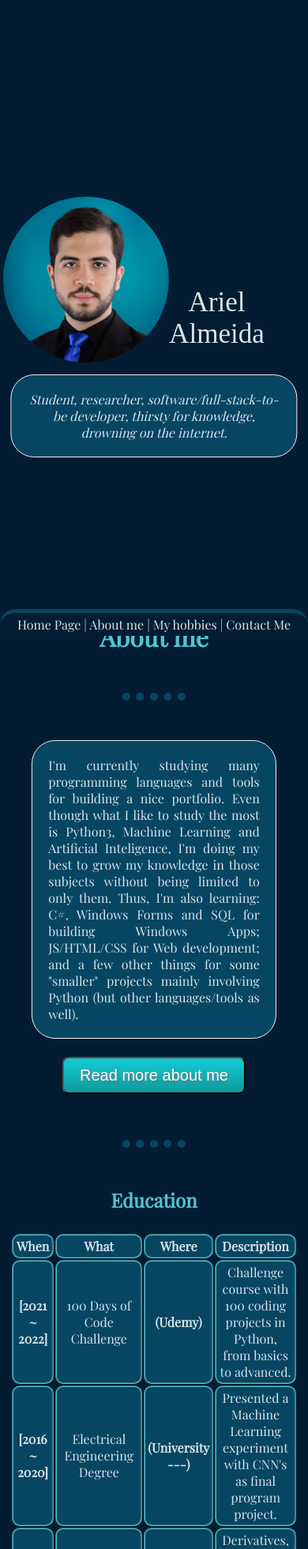
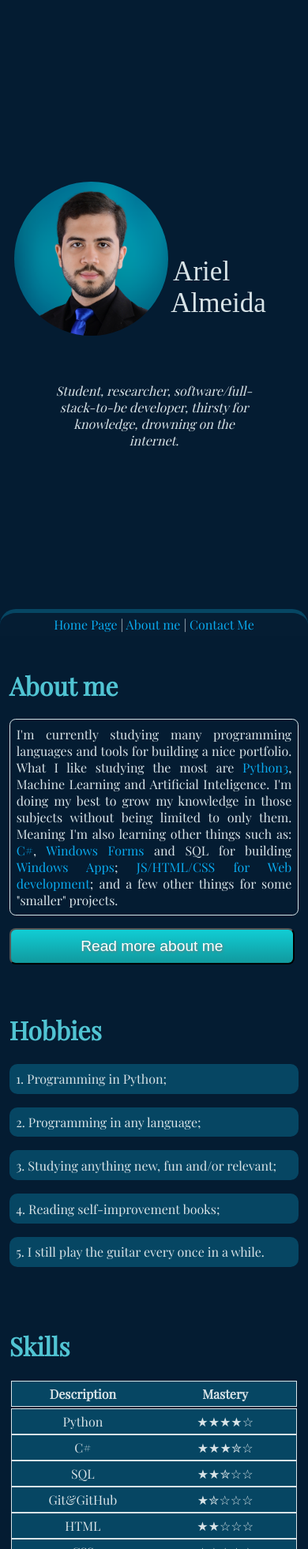
Before and after one commit to ArielMAJ/Web_Development_Bootcamp, a plain HTML site: page CV/index.html in a window 390 px wide. Shown: the part 39-2000 px from the top of the page at 79% size. Drawn offline with nearby package versions, Linux system fonts and the light colour scheme; a web font is replaced by a local one.

Commit message:
Changed the first elements from the main page from a 'simpler' div boxes layout to grid layout; Changes to background and borders of paragraph elements; Many changes to tables CSS, tables ordering and behavior; Made the middle section 'more responsive': some elements now stack vertically in phones and horizontally in computers; Tried to improve the website's design as a whole; Added a GIF to the contact me section; Made the same 'stacking responsiveness' to the moreaboutme.html page together with resizing of text and images.

```diff
--- a/CV/CSS/stylesAboutMe.css
+++ b/CV/CSS/stylesAboutMe.css
@@ -146,7 +146,7 @@ p {
   /*justify-items: center;*/
   padding: 1vw;
   text-align: justify;
-  margin: 2% 8%;
+  margin: 2%;
   border-radius: 8vw;
   background-color: #B8E4EC;
   /*min-height: 20vw;*/
@@ -241,11 +241,51 @@ p {
 }
 /*
 
-@media only screen and (min-width : 1000px) {
+
+/* Container for flexboxes */
+.row {
+  box-sizing: border-box;
+  display: flex;
+  flex-wrap: wrap;
+}
+
+/* Create four equal columns */
+.column {
+  box-sizing: border-box;
+  flex: 50%;
+  padding: 0;
+  align-self: center;
+  margin: 0;
+}
+
+/* On screens that are 992px wide or less, go from four columns to two columns */
+
+
+/* On screens that are 600px wide or less, make the columns stack on top of each other instead of next to each other */
+@media screen and (max-width: 850px) {
+  .row {
+    flex-direction: column;
+  }
+}
+
+@media only screen and (min-width : 850px) {
   .top, .middle, .bottom {
     font-size: 21px;
   }
   .cursiveWF{
     font-size: 40px;
   }
-}*/
+  p{
+    font-size: 1.6vw;
+  }
+  .aboutMeImages{
+    width: 12vw;
+    height: 12vw;
+  }
+  .bigger-img{
+    width: 15vw;
+    height: 15vw;
+  }
+
+
+}
--- a/CV/CSS/stylesMain.css
+++ b/CV/CSS/stylesMain.css
@@ -13,7 +13,7 @@ body::-webkit-scrollbar {
 }
 
 a{
-  color: #D8E3E7;
+  color: #0AAAEE;
   text-decoration: none;
 }
 a:hover{
@@ -22,37 +22,55 @@ a:hover{
 }
 
 h1 {
-  text-align: center;
   color: #51C4D3;
   font-size: 32px;
   margin-block-start: 21px;
 }
 
 h2 {
-  text-align: center;
+  /*text-align: center;*/
   color: #51C4D3;
 }
 
 ol {
-  width: min(400px, 65%);
+  /*max-width: 400px;*/
   text-align: justify;
-  padding: 30px;
+  padding: 0;
+  /*padding: 30px;*/
+  margin: 0;
+  list-style-position: inside;
 }
 
 li{
   background-color: #064663;
   text-align: justify;
-  border-style: groove;
-  border-width: 1px;
+  /*border-style: groove;*/
+  /*border-width: 1px;*/
   border-radius: 10px;
-  padding: 10px;
-  margin-top: 5px;
-  margin-bottom: 5px;
+  padding: 1vh;
+  /*margin-top: 2vh;*/
+  margin-bottom: 2vh;
+  counter-increment: item;
+  /*margin-bottom: 5px;*/
+  position: relative;
+
 }
+
 li:hover {
   box-shadow: inset 0 0 3px #51C4D3, 0 0 10px #51C4D3;
+}/*
+li:before {
+  margin-right: 10px;
+  content: counter(item);
+  background: lightblue;
+  border-radius: 100%;
+  color: white;
+  width: 1.2em;
+  text-align: center;
+  display: inline-block;
+  position: absolute;
+  left: -25px;*/
 }
-
 hr {
   border-spacing: 50%;
   border-style: none;
@@ -66,52 +84,71 @@ hr {
 }
 
 p{
-  background-color: #064663;
+  /*background-color: #064663;*/
+  padding: 5vh;
   text-align: justify;
-  border-style: groove;
-  border-width: 1px;
-  border-radius: 30px;
-  padding: 20px;
-  width: 70%;
-}
-p:hover{
-  box-shadow: inset 0 0 5px #51C4D3, 0 0 15px #51C4D3;
 }
 
 table, th, td {
+  position: relative;
   text-align: center;
-  border: 2px groove #51C4D3;
-  border-radius: 10px;
-  padding: 3px;
+  width: 100%;
+  margin: 0;
 }
 
+
 th, td {
+  padding: 5px;
+  /*background-color: #064663;*/
+  /*border-radius: 1vh;*/
+  /*margin: 1vh;*/
+  /*border: 1px solid;*/
+  /*height: 100%;*/
+  align-self: center;
+  /*min-width: 1vw;*/
+}
+
+tr{
+  border: 1px solid;
+  display: flex;
+  align-items: stretch;
   background-color: #064663;
 }
+/*
+span{
+  display: inline-block;
+  text-align: justify;
+}
+td{
+  text-align: center;
+}*/
+
 table{
-  width: 80%;
-  border-color: transparent;
+  /*border-radius: 1vh;*/
+  /*border: 2px solid;*/
+  /*box-shadow: inset  0 0 3px #51C4D3,  0 0 10px #51C4D3;*/
+  /*border-collapse: collapse;*/
+  /*table-layout: fixed;*/
 }
 
-table:hover, th:hover, td:hover{
+table:hover{ /*, th:hover, td:hover{*/
   box-shadow: inset  0 0 3px #51C4D3,  0 0 10px #51C4D3;
   border-color: #51C4D3;
 }
 
 form{
-  text-align: center;
-  width: 70%;
+  width: 97%;
 }
 
 input {
-  width: 80%;
+  width: 97%;
 }
 textarea{
-  width: 80%;
+  width: 97%;
 }
 
 
-.topBar{
+#topBar{
   position: fixed;
   top: 0;
   left: 0;
@@ -154,78 +191,73 @@ textarea{
 
 .outerBox{
   position: relative;
-  top: 5vh;
-  left: 50vw;
-  width: 98vw;
-  height: 90vh;
-  transform: translate(-50%, 0);
+  margin: 2.5vh 5vw 2.5vh 5vw;
+  width: 90vw;
+  min-height: 90vh;
+  /*background-color: green;*/
+  /*text-align: center;*/
+  padding: 2.5vh 0;
 }
 
-.leftInnerBox{
+#first-box{
+  display: grid;
+  max-height: 90vh;
+  grid-template-columns: 55fr 45fr;
+  grid-template-rows: 1fr 1fr;
+}
+#homePageImg{
   position: absolute;
-  height: 60%;
-  top: 0;
-  left: 0;
-  width: 55%;
-}
-
-.rightInnerBox{
-  position: absolute;
-  height: 60%;
-  top: 0;
-  left: 55%;
-  width: 30%;
-  /*text-align: center;*/
-}
-
-.homePageImg{
-  position: absolute;
+  max-height: 100%;
+  max-width: 50vw;
+  border-radius: 50%;
   bottom: 0;
   right: 0;
-  max-height: 100%;
-  max-width: 100%;
-  border-radius: 100%;
-  /*border: 2px double rgba(81, 196, 211, .75);*/
 }
-.homePageImg:hover {
-  /*border: 5px solid rgba(81, 196, 211, .75);*/
+#homePageImg:hover {
   box-shadow: 0 0 3px #bcf8ecff;
 }
 
-.homePageName{
-  position: absolute;
-  padding: 0;
-  margin: 0;
-  left: 0;
-  bottom: 0;
-  /*transform: translate(0,-50%);*/
-  font-size: min(9vw, 4.5rem);
+#leftcell{
+  position: relative;
+  grid-row: 1;
+  grid-column: 1;
+  /*background-color: gainsboro;*/
+  min-height: 50vh;
+}
+#rightcell{
+  /*background-color: royalblue;*/
   text-align: center;
-  font-family: 'WindSong', serif;
-  padding-bottom: 4vw;
+  position: relative;
+  left: 2px;
+  grid-row: 1;
+  grid-column: 2;
+}
+#bottomcell{
+  /*background-color: aqua;*/
+  max-height: 20%;
+  position: relative;
+  top: 2vh;
+  grid-row: 2;
+  grid-column: 1/3;
+  text-align: center;
 }
 
-.homePageTxt{
+#homePageName{
   position: absolute;
-  top: 5%;
-  left: 50%;
-  width: 95%;
+  font-size: min(9vw, 4.5rem);
+  bottom: 5%;
+  left: 1%;
+  /*background-color: red;*/
+  max-width: 20vw;
+  font-family: 'WindSong', serif;
+}
+
+#homePageTxt{
+  display: inline-block;
   margin: 0;
-  transform: translate(-50%, 0);
-  box-sizing: border-box;
   text-align: center;
   font-size: 1rem;
 }
-
-
-.btmInnerBox{
-  position: absolute;
-  bottom: 0;
-  left: 0;
-  width: 100%;
-  height: 40%;
-}
-
 
 .btn {
   background: #11cdd4;
@@ -240,10 +272,13 @@ textarea{
   text-shadow: 1px 1px 3px #777777;
   font-family: Arial;
   color: #ffffff;
-  font-size: 20px;
+  font-size: 1.2rem;
   padding: 10px 20px 10px 20px;
   text-decoration: none;
-  margin: 2%;
+  width: 98.5%;
+  margin: 0;
+  /*position: relative;*/
+  /*left: -.2%;*/
 }
 
 .btn:hover {
@@ -255,6 +290,51 @@ textarea{
   background-image: linear-gradient(to bottom, #30e3cb, #2bc4ad);
   text-decoration: none;
 }
+
+#contactme{
+  position: relative;
+  /*background-color: darkgray;*/
+  /*margin: 0;*/
+  /*text-align: left;*/
+}
+
+#aboutmeBox{
+  border: 1px solid;
+  border-radius: 2vw;
+  padding: .5rem;
+
+
+}
+
+/* Container for flexboxes */
+.row {
+  box-sizing: border-box;
+  display: flex;
+  flex-wrap: wrap;
+}
+
+/* Create four equal columns */
+.column {
+  box-sizing: border-box;
+  flex: 33.3%;
+  padding: 20px 3% 20px 3%;
+
+}
+
+/* On screens that are 992px wide or less, go from four columns to two columns */
+@media screen and (max-width: 992px) {
+  .column {
+    flex: 50%;
+  }
+}
+
+/* On screens that are 600px wide or less, make the columns stack on top of each other instead of next to each other */
+@media screen and (max-width: 600px) {
+  .row {
+    flex-direction: column;
+  }
+}
+
 /*
 @media only screen and (max-device-width : 480px) {
 
--- a/CV/index.html
+++ b/CV/index.html
@@ -10,62 +10,112 @@
   </head>
 
   <body>
-    <!-- <div class="topBar" align="center">Ariel M. A. J. - ariel.maj@hotmail.com</div> -->
+    <!-- <div id="topBar" align="center">Ariel M. A. J. - ariel.maj@hotmail.com</div> -->
 
     <div id="bottomBar" align="center">
       <a href="index.html">Home Page</a> |
       <a href="#aboutme">About me</a> |
-      <a href="#hobbies">My hobbies</a> |
       <a href="#contactme">Contact Me</a>
     </div>
 
-    <div class="outerBox">
+    <div class="outerBox" id='first-box'>
 
-      <div class="leftInnerBox">
-        <a href="https://github.com/ArielMAJ"><img  class="homePageImg" src="Images/profilepicture.png" alt="My profile picture."></a>
+      <div id="leftcell">
+        <a href="https://github.com/ArielMAJ"><img id="homePageImg" src="Images/profilepicture.png" alt="My profile picture."></a>
       </div>
 
-      <div class="rightInnerBox">
-        <span id="home" class="homePageName">Ariel Almeida </span>
+      <div id="rightcell">
+        <span id="homePageName">Ariel Almeida </span>
       </div>
 
-      <div class="btmInnerBox">
-        <p class="homePageTxt"><em>Student, researcher, software/full-stack-to-be developer, thirsty for knowledge, drowning on the internet.</em></p>
-      </div>
+      <div id="bottomcell">
+        <p id="homePageTxt"><em>Student, researcher, software/full-stack-to-be developer, thirsty for knowledge, drowning on the internet.</em></p>
       </div>
 
-    <div class="outerBox">
-      <h1 id="aboutme">About me</h1>
-      <hr>
+    </div>
 
-      <div align="center">
-        <p>I'm currently studying many programming languages
+
+    <div id="aboutme" class="row">
+      <div class="column"><!--  style="background-color:#aaa;"> -->
+        <h1>About me</h1>
+        <p id="aboutmeBox">I'm currently studying many programming languages
         and tools for building a nice portfolio.
-        Even though what I like to study the most is <a href="https://github.com/ArielMAJ/100-days-of-code">Python3</a>,
-        Machine Learning and Artificial Inteligence,
-        I'm doing my best to grow my knowledge in those
-        subjects without being limited to only them.
-        Thus, I'm also learning: <a href="https://github.com/ArielMAJ/CSharp_course">C#</a>,
+        What I like studying the most are <a href="https://github.com/ArielMAJ/100-days-of-code">Python3</a>, Machine Learning and Artificial Inteligence.
+        I'm doing my best to grow my knowledge in those subjects without being limited to only them. Meaning I'm also learning other things such as: <a href="https://github.com/ArielMAJ/CSharp_course">C#</a>,
         <a href="https://github.com/ArielMAJ/CSharp_WF_Projects">Windows Forms</a> and SQL for building
         <a href="https://github.com/ArielMAJ/WF_VD_Project">Windows Apps</a>;
         <a href="https://github.com/ArielMAJ/Web_Development_Bootcamp">JS/HTML/CSS for Web development</a>; and a few other things for some
-        "smaller" projects mainly involving Python (but other languages/tools as well).
+        "smaller" projects.
         </p>
         <a href="moreaboutme.html"><button class="btn">Read more about me</button></a>
       </div>
 
-      <hr>
+      <div class="column"><!--  style="background-color:#ddd;"> -->
+        <h1>Hobbies</h1>
+        <ol>
+          <li>Programming in Python;</li>
+          <li>Programming in any language;</li>
+          <li>Studying anything new, fun and/or relevant;</li>
+          <li>Reading self-improvement books;</li>
+          <li>I still play the guitar every once in a while.</li>
+        </ol>
+      </div>
 
-      <h2 align="center">Education</h2>
+      <div class="column"> <!-- style="background-color:#ccc;"> -->
+        <h1>Skills</h1>
+        <table>
+          <thead>
+            <th>Description</th>
+            <th>Mastery</th>
+          </thead>
+          <tbody>
+            <tr>
+              <td>Python</td>
+              <td>★★★★☆</td>
+            </tr>
+            <tr>
+              <td>C#</td>
+              <td>★★★✮☆</td>
+            </tr>
+            <tr>
+              <td>SQL</td>
+              <td>★★✮☆☆</td>
+            </tr>
+            <tr>
+              <td>Git&GitHub</td>
+              <td>★✮☆☆☆</td>
+            </tr>
+            <tr>
+              <td>HTML</td>
+              <td>★★☆☆☆</td>
+            </tr>
+            <tr>
+              <td>CSS</td>
+              <td>★★☆☆☆</td>
+            </tr>
+            <tr>
+              <td>JavaScript</td>
+              <td>★☆☆☆☆</td>
+            </tr>
+            <tr>
+              <td>AI/ML/Data Science</td>
+              <td>★★✮☆☆</td>
+            </tr>
+          </tbody>
+        </table>
+      </div>
 
-      <table align="center" cellpadding="5">
-        <thead align="left">
+      <div class="column"><!--  style="background-color:#bbb;"> -->
+        <h1>Education</h1>
+
+        <table>
+          <thead>
             <th>When</th>
             <th>What</th>
             <th>Where</th>
             <th>Description</th>
           </thead>
-        <tbody align="left">
+          <tbody>
             <tr>
               <td><b>[2021 ~ 2022]</b></td>
               <td>100 Days of Code Challenge</td>
@@ -86,7 +136,7 @@
                 Mathematics For Machine Learning Specialization
               </td>
               <td><b>(Coursera)</b></td>
-            <td>Derivatives, integrals, vectors and matrices for ML, with Python.</td>
+              <td><span>Derivatives, integrals, vectors and matrices for ML, with Python.</span></td>
             </tr>
             <tr>
               <td><b>[2020]</b></td>
@@ -94,67 +144,21 @@
                 Python 3 Programming Specialization
               </td>
               <td><b>(Coursera)</b></td>
-            <td>All the basics to intermediate Python.</td>
+              <td><span>All the basics to intermediate Python.</span></td>
             </tr>
           </tbody>
         </table>
 
-      <hr>
-      <h2 align="center">Skills</h2>
-      <table align="center" cellpadding="6">
-        <thead align="center">
-          <th>Description</th>
-          <th>Mastery</th>
-          <th>Description</th>
-          <th>Mastery</th>
-        </thead>
-        <tbody align="center">
-          <tr>
-            <td>Python</td>
-            <td>★★★★☆</td>
-            <td>HTML</td>
-            <td>★★☆☆☆</td>
-          </tr>
-          <tr>
-            <td>C#</td>
-            <td>★★★✮☆</td>
-            <td>CSS</td>
-            <td>★★☆☆☆</td>
-          </tr>
-          <tr>
-            <td>SQL</td>
-            <td>★★✮☆☆</td>
-            <td>JavaScript</td>
-            <td>★☆☆☆☆</td>
-          </tr>
-          <tr>
-            <td>Git&GitHub</td>
-            <td>★✮☆☆☆</td>
-            <td>AI/ML/Data Science</td>
-            <td>★★✮☆☆</td>
-          </tr>
-        </tbody>
-      </table>
-      <hr>
+      </div>
 
-      <h1 id="hobbies">Hobbies</h1>
-    <hr>
+    </div>
 
-    <div align="center">
-      <ol>
-        <li>Programming in Python;</li>
-        <li>Programming in any language;</li>
-        <li>Studying anything new, fun and/or relevant;</li>
-        <li>Reading self-improvement books;</li>
-        <li>I still play the guitar every once in a while.</li>
-      </ol>
-    </div>
-    <hr>
+    <div class="outerBox">
+      <div  class="row">
+        <div class="column">
           <h1 id="contactme">Contact Me:</h1>
-    <hr>
-    <div align="center">
-
-      GitHub: <a href="https://github.com/ArielMAJ">ArielMAJ</a>
+          GitHub:
+          <a href="https://github.com/ArielMAJ">ArielMAJ</a>
           <br>
           E-mail: ariel.maj@hotmail.com
           <br>
@@ -170,9 +174,12 @@
             <input class="btn" type="submit" value="Submit">
           </form>
         </div>
-    <hr>
+
+        <div class="column">
+          <img style="position: relative; padding: 0; left: 0;" src="Images/giphy.gif" width="100%" height="100%" alt="GIF of an email being sent.">
         </div>
-
+      </div>
+    </div>
   </body>
 
 </html>
```
Also changed, not shown: CV/moreaboutme.html (+36 -3 lines), CV/Images/giphy.gif (added). Lines whose indentation alone changed are shown as unchanged.
